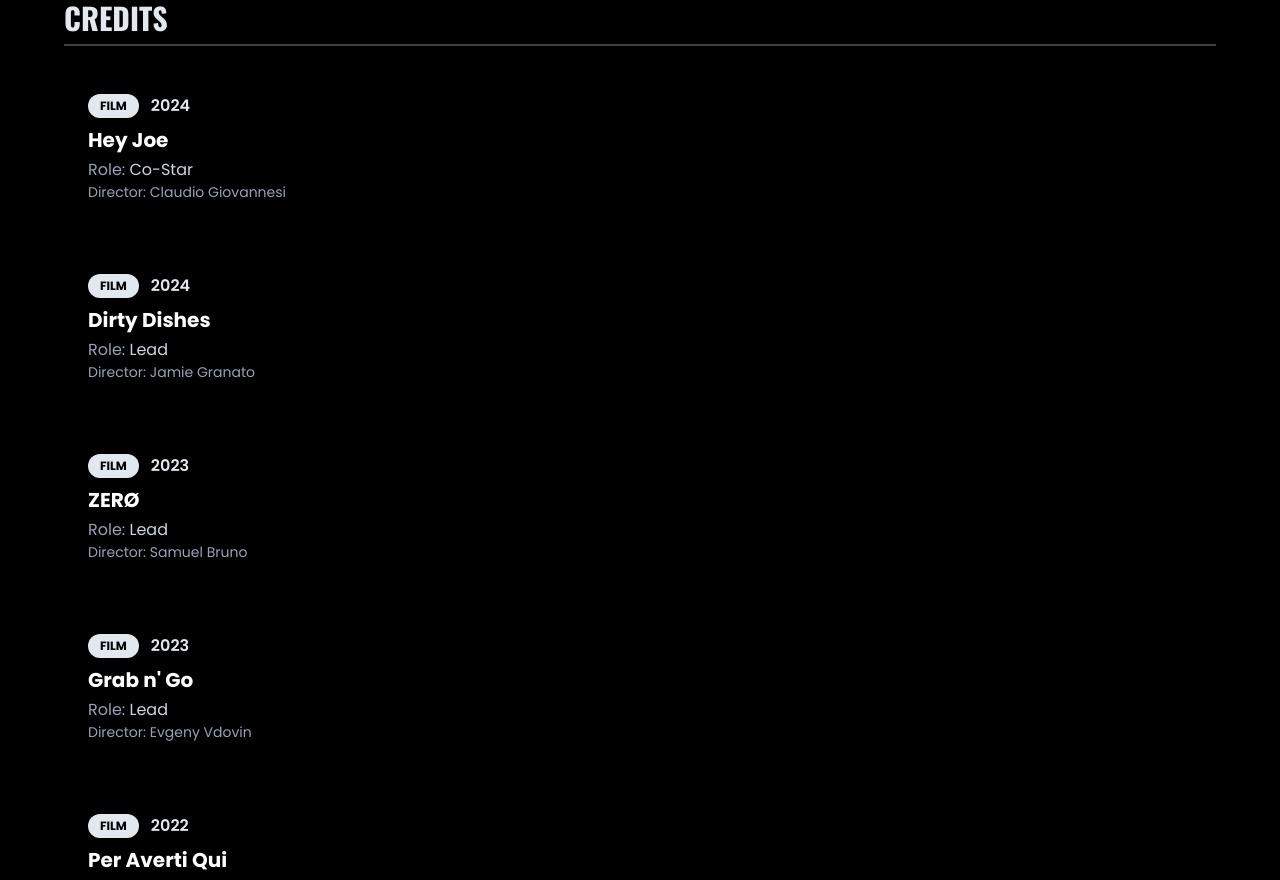
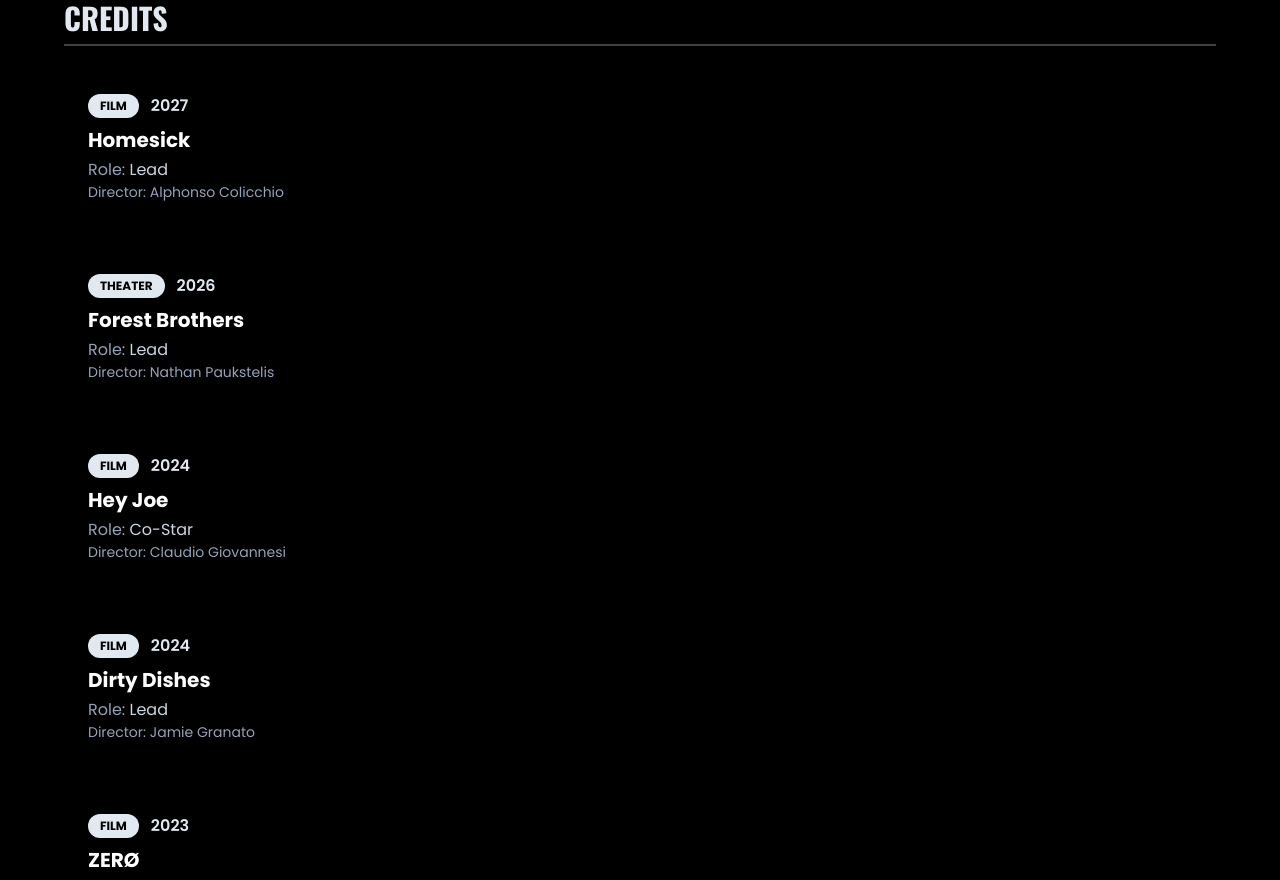
Before and after one commit to BenRenato7/Actor-Portfolio, a React (Create React App) app: page / in a window 1280 px wide. Shown: the part 6180-7060 px from the top of the page. Built offline with nearby package versions, Linux system fonts and the light colour scheme.

Commit message:
Update mock.js

```diff
--- a/src/data/mock.js
+++ b/src/data/mock.js
@@ -88,8 +88,24 @@ export const actorInfo = {
       }
     ],
     credits: [
+       {
+        id: 1,
+        type: "Film",
+        title: "Homesick",
+        role: "Lead",
+        year: "2027",
+        director: "Alphonso Colicchio"
+      },
       {
-        id: 1,
+        id: 2,
+        type: "Theater",
+        title: "Forest Brothers",
+        role: "Lead",
+        year: "2026",
+        director: "Nathan Paukstelis"
+      },
+      {
+        id: 3,
         type: "Film",
         title: "Hey Joe",
         role: "Co-Star",
@@ -98,7 +114,7 @@ export const actorInfo = {
         note: "With James Franco"
       },
       {
-        id: 2,
+        id: 4,
         type: "Film",
         title: "Dirty Dishes",
         role: "Lead",
@@ -106,7 +122,7 @@ export const actorInfo = {
         director: "Jamie Granato"
       },
       {
-        id: 3,
+        id: 5,
         type: "Film",
         title: "ZERØ",
         role: "Lead",
@@ -115,7 +131,7 @@ export const actorInfo = {
         note: "Best Cast - Incortivicinati Festival (Napoli)"
       },
       {
-        id: 4,
+        id: 6,
         type: "Film",
         title: "Grab n' Go",
         role: "Lead",
@@ -123,7 +139,7 @@ export const actorInfo = {
         director: "Evgeny Vdovin"
       },
       {
-        id: 5,
+        id: 7,
         type: "Film",
         title: "Per Averti Qui",
         role: "Supporting",
@@ -131,7 +147,7 @@ export const actorInfo = {
         director: "Elio Gambino"
       },
       {
-        id: 6,
+        id: 8,
         type: "Theater",
         title: "Hamlet (A Play is a Play)",
         role: "Hamlet",
@@ -139,7 +155,7 @@ export const actorInfo = {
         director: "Jean-Paul Denizon"
       },
       {
-        id: 7,
+        id: 9,
         type: "Theater",
         title: "If Calvino Were One Hundred Years Old",
         role: "Lead",
@@ -148,7 +164,7 @@ export const actorInfo = {
         venue: "Teatro India"
       },
       {
-        id: 8,
+        id: 10,
         type: "Theater",
         title: "The Bacchae",
         role: "Tiresias",
@@ -156,7 +172,7 @@ export const actorInfo = {
         director: "Simone Perinelli"
       },
       {
-        id: 9,
+        id: 11,
         type: "Theater",
         title: "This Child (Questo Figlio)",
         role: "Lead",
@@ -164,7 +180,7 @@ export const actorInfo = {
         director: "Fabiana Iacozzilli"
       },
       {
-        id: 10,
+        id: 12,
         type: "Theater",
         title: "West Pier",
         role: "Lead",
@@ -172,7 +188,7 @@ export const actorInfo = {
         director: "Luciano Colavero"
       },
       {
-        id: 11,
+        id: 13,
         type: "Commercial",
         title: "Wander Over Rome",
         role: "Lead",
```
